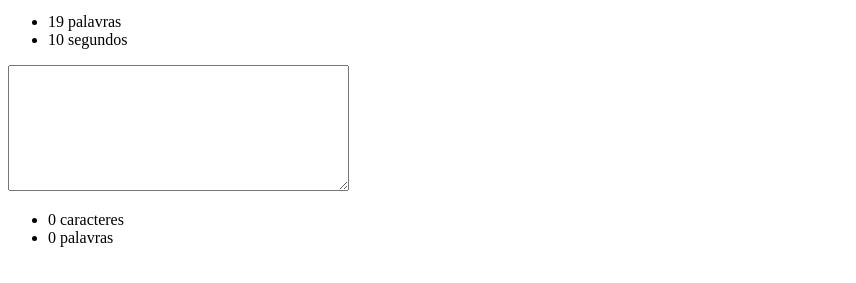
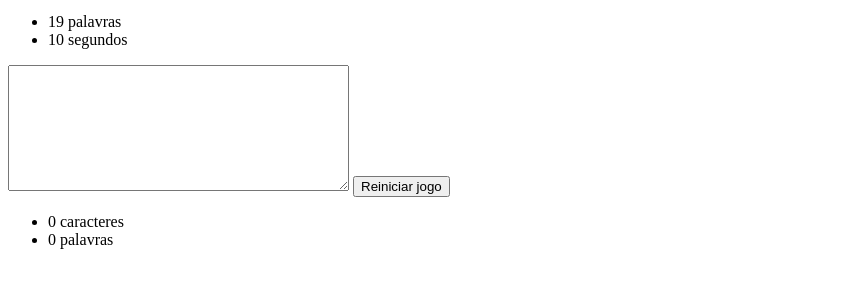
Before and after one commit to JoannePSilva/aluraTyper, a plain HTML site: page public/principal.html in a window 1280 px wide. Shown: the part 101-384 px from the top of the page, without its empty margins (0-856 px from the left). Drawn offline with Linux system fonts and the light colour scheme.

Commit message:
alterações

```diff
--- a/public/principal.html
+++ b/public/principal.html
@@ -16,6 +16,7 @@
 
 <textarea class="campo-digitacao" rows="8" cols ="40"></textarea>
 
+<button id="botao-reiniciar">Reiniciar jogo</button>
 <ul>
     <li><span id="contador-caracteres">0</span> caracteres</li>
     <li><span id="contador-palavras">0</span> palavras</li>
```
